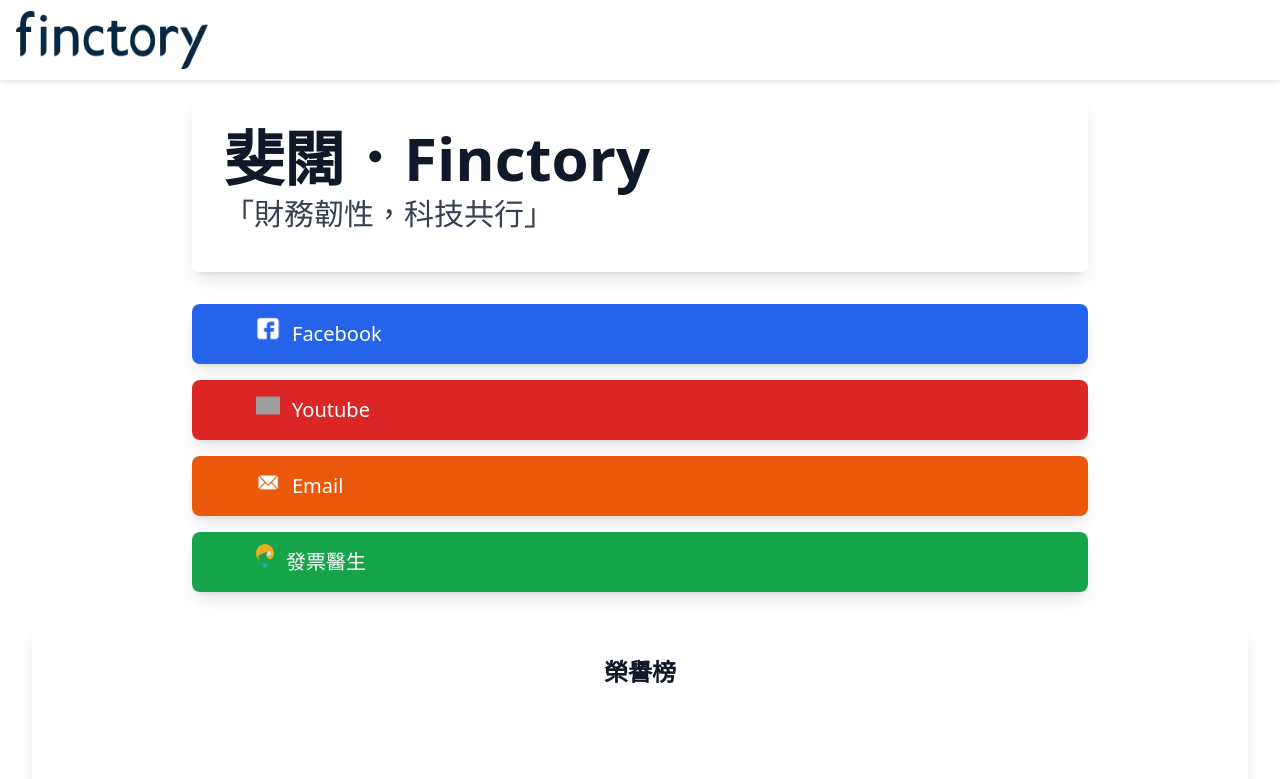
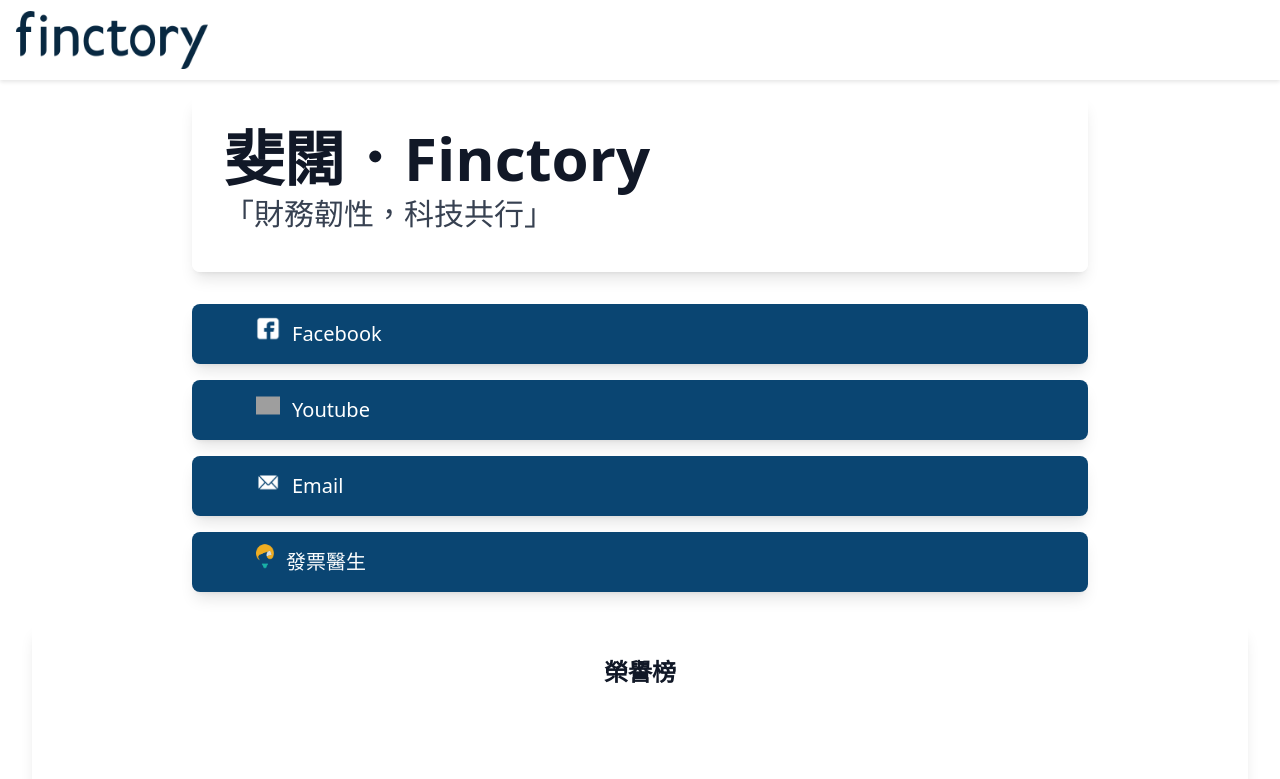
Before and after one commit to Finctory/Finctory-Official-Website, a Nuxt app: page / in a window 1280 px wide. Shown: the top 779 px of the page. Built offline with nearby package versions, Linux system fonts and the light colour scheme; grey boxes are pictures that could not be loaded.

Commit message:
refactor: 更新社交媒體連結的背景顏色樣式

```diff
--- a/pages/index.vue
+++ b/pages/index.vue
@@ -100,25 +100,25 @@
     name: 'Facebook',
     url: 'https://www.facebook.com/finctory',
     icon: '/facebook.png',
-    bgClass: 'bg-blue-600 hover:bg-blue-700',
+    bgClass: 'bg-[#0A4572] hover:bg-[#3980B5]',
   },
   {
     name: 'Youtube',
     url: 'https://www.youtube.com/@Finctory',
     icon: '/youtube.png',
-    bgClass: 'bg-red-600 hover:bg-red-700',
+    bgClass: 'bg-[#0A4572] hover:bg-[#3980B5]',
   },
   {
     name: 'Email',
     url: 'mailto:finctory@gmail.com',
     icon: '/email.png',
-    bgClass: 'bg-orange-600 hover:bg-orange-700',
+    bgClass: 'bg-[#0A4572] hover:bg-[#3980B5]',
   },
   {
     name: '發票醫生',
     url: 'https://invoice-doctor-dev.finctory.com',
     icon: '/thumbnail.png',
-    bgClass: 'bg-green-600 hover:bg-green-700',
+    bgClass: 'bg-[#0A4572] hover:bg-[#3980B5]',
   },
 ]
 
```
